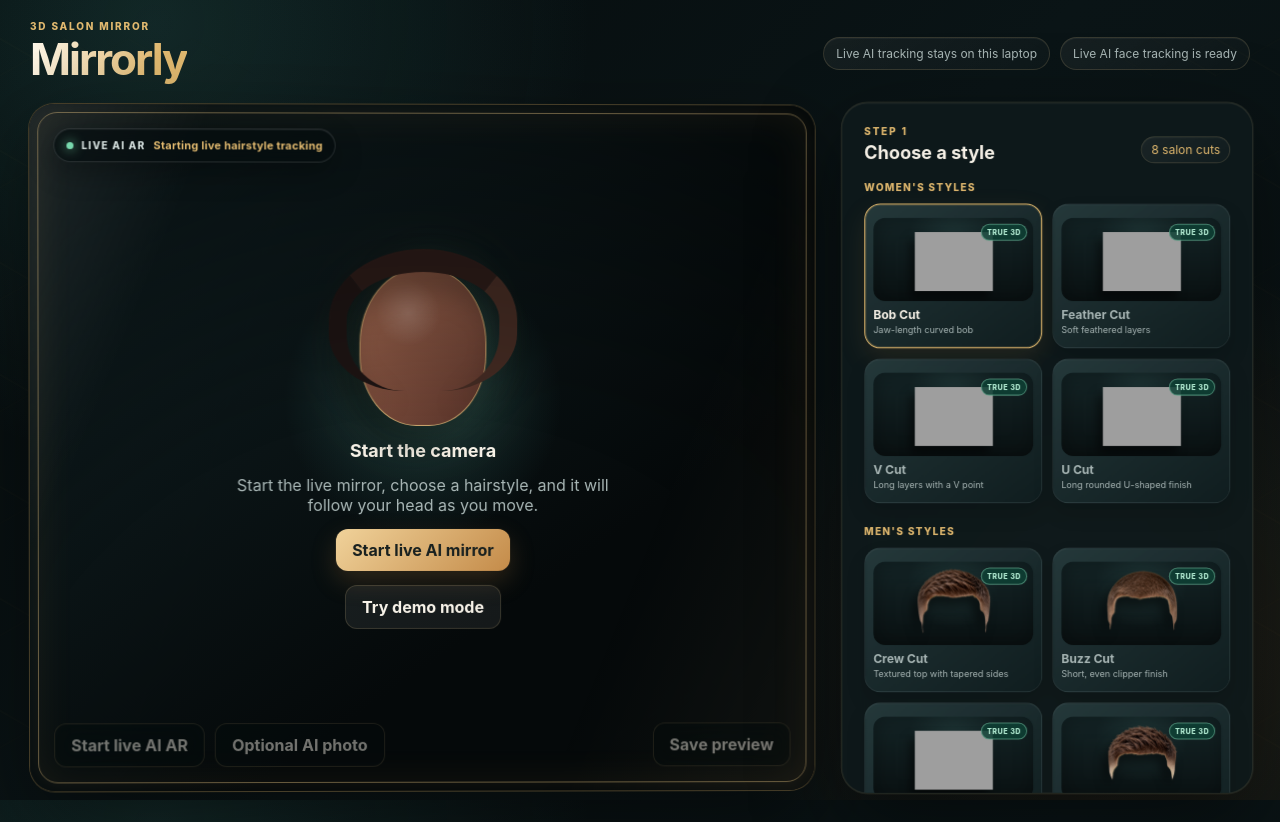
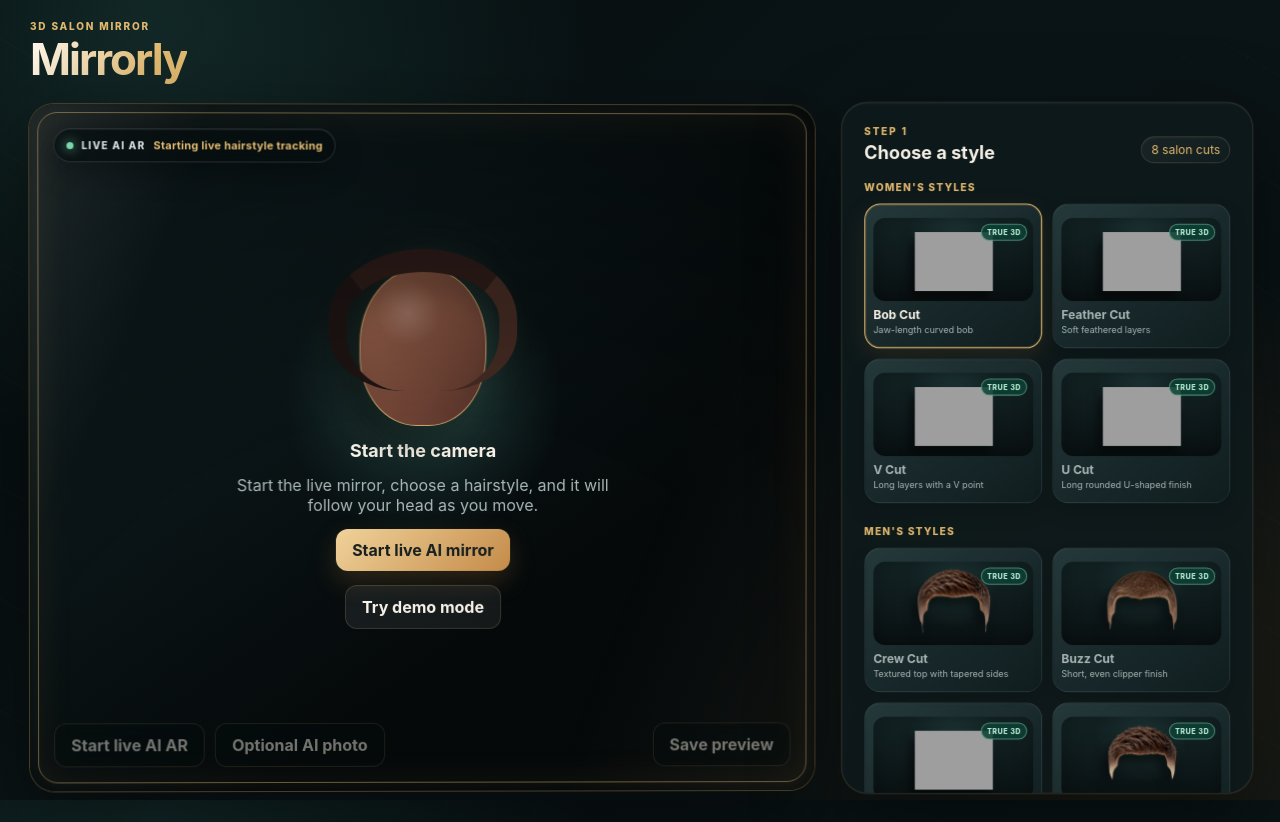
Before and after one commit to keziavictor12-svg/Mirrorly, a website: page public/index.html in a window 1280 px wide. Drawn offline with Linux system fonts and the light colour scheme; no server answers; grey boxes are pictures that could not be loaded.

Commit message:
Hide header status indicators

```diff
--- a/public/styles.css
+++ b/public/styles.css
@@ -72,7 +72,7 @@ h2 { font-size: 18px; }
   letter-spacing: 0.18em;
 }
 
-.status-wrap { display: flex; align-items: center; gap: 10px; flex-wrap: wrap; justify-content: flex-end; }
+.status-wrap { display: none; align-items: center; gap: 10px; flex-wrap: wrap; justify-content: flex-end; }
 .privacy-status, .camera-status, .count-pill {
   padding: 8px 12px;
   border: 1px solid var(--line);
```
